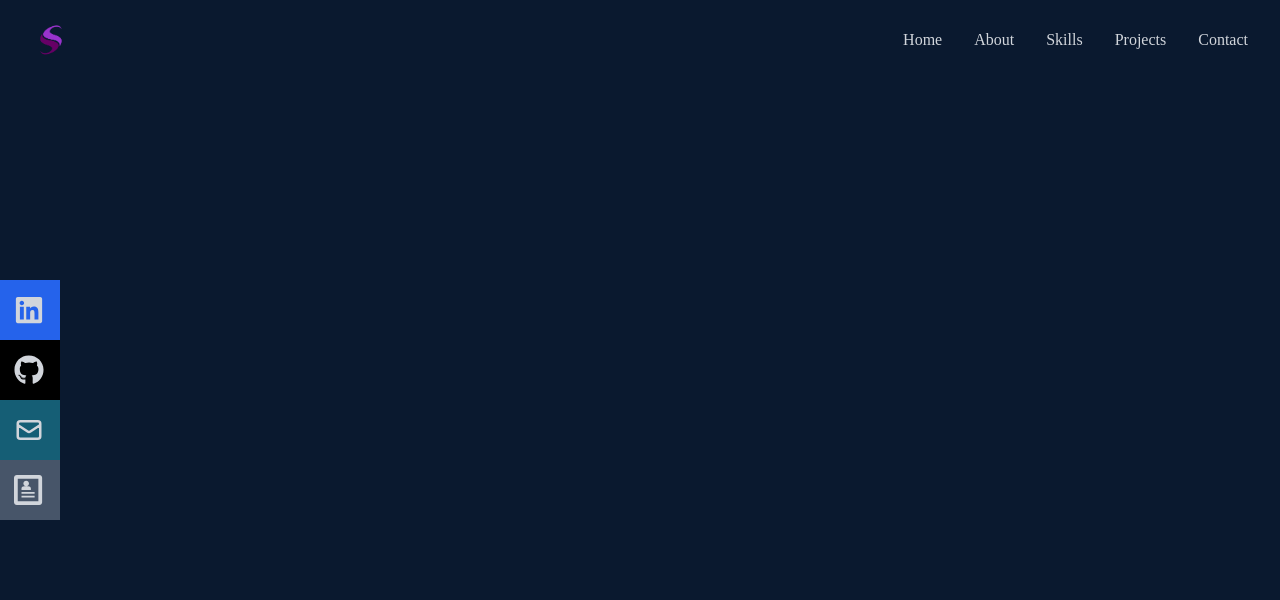
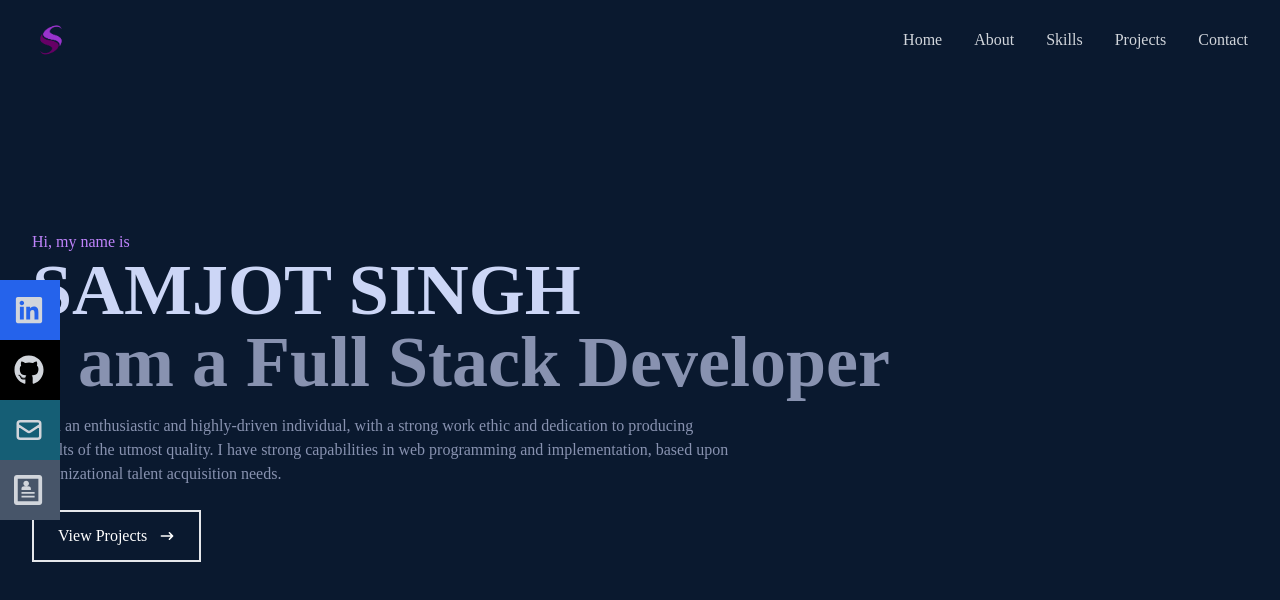
Before and after one commit to artikov/portfolio-website-client-2, a React (Create React App) app: page / in a window 1280 px wide. Shown: the top 600 px of the page. Built offline with nearby package versions, Linux system fonts and the light colour scheme; the HTML template or start-up script is replaced by a standard one.

Commit message:
Hero done

```diff
--- a/src/components/Hero.jsx
+++ b/src/components/Hero.jsx
@@ -2,7 +2,34 @@ import React from "react";
 import { HiArrowNarrowRight } from "react-icons/hi";
 
 const Hero = () => {
-  return <div className="w-full h-screen bg-primary"></div>;
+  return (
+    <div name="hero" className="w-full h-screen bg-primary">
+      {/* Contianer */}
+      <div className="max-w[1000px] mx-auto px-8 flex flex-col justify-center h-full">
+        <p className="text-purple-400">Hi, my name is</p>
+        <h1 className="text-4xl sm:text-7xl font-bold text-[#ccd6f6]">
+          SAMJOT SINGH
+        </h1>
+        <h2 className="text-4xl sm:text-7xl font-bold text-[#8892b0]">
+          I am a Full Stack Developer
+        </h2>
+        <p className="text-[#8892b0] py-4 max-w-[700px]">
+          I am an enthusiastic and highly-driven individual, with a strong work
+          ethic and dedication to producing results of the utmost quality. I
+          have strong capabilities in web programming and implementation, based
+          upon organizational talent acquisition needs.
+        </p>
+        <div>
+          <button className="text-white group border-2 px-6 py-3 my-2 flex items-center hover:bg-purple-400 hover:border-purple-400">
+            View Projects
+            <span className="group-hover:rotate-90 duration-300">
+              <HiArrowNarrowRight className="ml-3" />
+            </span>
+          </button>
+        </div>
+      </div>
+    </div>
+  );
 };
 
 export default Hero;
```
